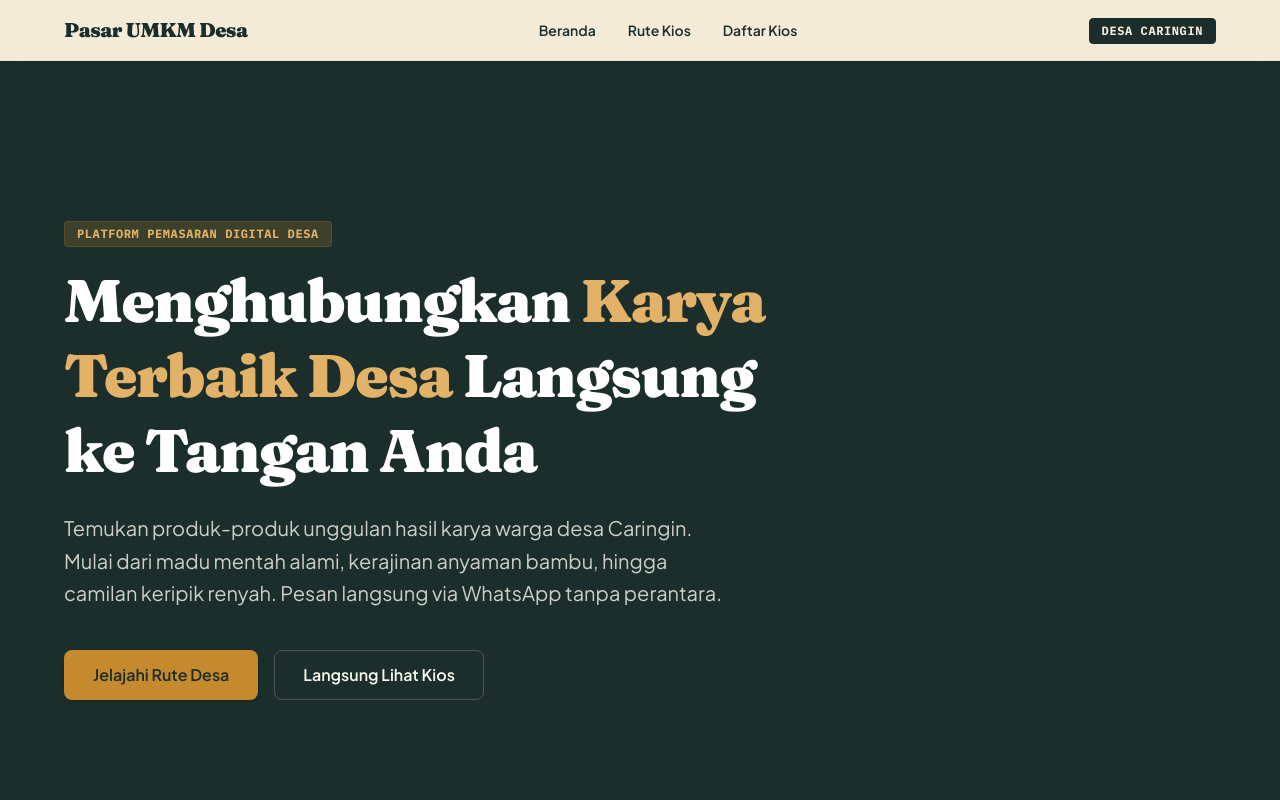
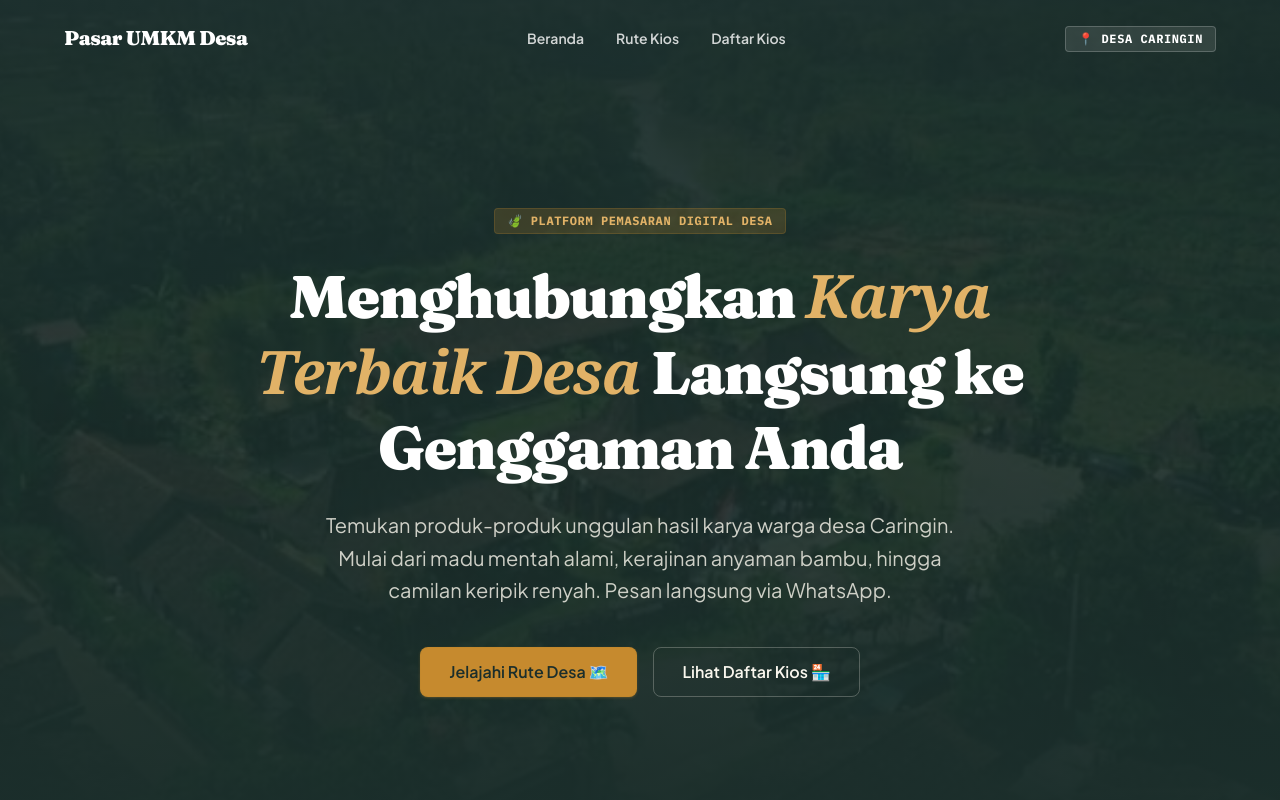
Before and after one commit to ahmadrofiussuud/umkmgo, a Next.js app: page / in a window 1280 px wide. Shown: the top 800 px of the page. Built offline with nearby package versions, Linux system fonts and the light colour scheme.

Commit message:
feat: implement overlay transparent navbar, italic highlighted text, button icons and custom curved hill divider for polished hero

```diff
--- a/app/page.tsx
+++ b/app/page.tsx
@@ -9,73 +9,81 @@ import { ScrollReveal } from "@/components/ui/scroll-reveal";
 export default function Home() {
   return (
     <div className="min-h-screen bg-paper text-ink flex flex-col">
-      {/* Sticky Navigation Bar */}
-      <nav className="sticky top-0 bg-paper/85 backdrop-blur-md z-50 border-b border-ink/5 py-4 px-4 sm:px-8 md:px-16 flex items-center justify-between">
-        <a href="#" className="font-display text-xl font-black tracking-tight text-ink hover:opacity-90">
+      {/* Transparent Navigation Bar overlaying Hero */}
+      <nav className="absolute top-0 left-0 right-0 z-50 bg-transparent py-6 px-4 sm:px-8 md:px-16 flex items-center justify-between">
+        <a href="#" className="font-display text-xl font-black tracking-tight text-white hover:text-ochre-light transition-colors">
           Pasar UMKM Desa
         </a>
         <div className="hidden md:flex items-center gap-8 font-sans font-semibold text-sm">
-          <a href="#" className="text-ink hover:text-ochre transition-colors">
+          <a href="#" className="text-white/80 hover:text-ochre-light transition-colors">
             Beranda
           </a>
-          <a href="#peta-rute" className="text-ink hover:text-ochre transition-colors">
+          <a href="#peta-rute" className="text-white/80 hover:text-ochre-light transition-colors">
             Rute Kios
           </a>
-          <a href="#daftar-kios" className="text-ink hover:text-ochre transition-colors">
+          <a href="#daftar-kios" className="text-white/80 hover:text-ochre-light transition-colors">
             Daftar Kios
           </a>
         </div>
         <div>
-          <Badge variant="dark" size="md">
-            Desa Caringin
+          <Badge variant="outline" size="md" className="bg-white/10 text-white border-white/20">
+            📍 Desa Caringin
           </Badge>
         </div>
       </nav>
 
       {/* Hero Section */}
-      <header className="relative w-full bg-ink text-paper-light overflow-hidden py-24 sm:py-32 md:py-40 px-4 sm:px-8 md:px-16">
+      <header className="relative z-0 w-full bg-ink text-paper-light overflow-hidden pt-36 pb-28 sm:pt-44 sm:pb-36 md:pt-52 md:pb-44 px-4 sm:px-8 md:px-16 text-center flex flex-col items-center justify-center">
         {/* Background Village Image Overlay */}
         <div
-          className="absolute inset-0 bg-cover bg-center opacity-40 -z-20"
+          className="absolute inset-0 bg-cover bg-center opacity-35 -z-20 scale-105 transition-transform duration-[10s] ease-out"
           style={{ backgroundImage: "url('/images/foto_desa.jpg')" }}
         />
-        {/* Dark Gradient Overlay for optimal readability */}
-        <div className="absolute inset-0 bg-gradient-to-r from-ink via-ink/80 to-transparent -z-10" />
+        {/* Dark Dim Overlay for centered text contrast */}
+        <div className="absolute inset-0 bg-gradient-to-b from-ink/80 via-ink/65 to-ink -z-10" />
 
-        {/* Content Wrapper aligned with max-width content below */}
-        <div className="max-w-6xl mx-auto w-full text-left relative z-10 flex flex-col items-start">
+        {/* Content Wrapper aligned with max-width content below, centered */}
+        <div className="max-w-6xl mx-auto w-full text-center relative z-10 flex flex-col items-center justify-center">
           <Badge
             variant="primary"
             size="md"
-            className="mb-4 bg-ochre/20 text-ochre-light border border-ochre-light/20"
+            className="mb-6 bg-ochre/20 text-ochre-light border border-ochre-light/20 flex items-center gap-1.5"
           >
-            Platform Pemasaran Digital Desa
+            🍃 Platform Pemasaran Digital Desa
           </Badge>
-          <h1 className="font-display text-4xl sm:text-5xl md:text-6xl font-black tracking-tight max-w-3xl leading-tight text-white">
-            Menghubungkan <span className="text-ochre-light">Karya Terbaik Desa</span> Langsung ke
-            Tangan Anda
+          <h1 className="font-display text-4xl sm:text-5xl md:text-6xl font-black tracking-tight max-w-4xl leading-tight text-white">
+            Menghubungkan <span className="text-ochre-light italic font-serif">Karya Terbaik Desa</span> Langsung ke Genggaman Anda
           </h1>
           <p className="font-sans text-base sm:text-lg md:text-xl text-paper-light/80 max-w-2xl mt-6 leading-relaxed">
             Temukan produk-produk unggulan hasil karya warga desa Caringin. Mulai dari madu mentah
-            alami, kerajinan anyaman bambu, hingga camilan keripik renyah. Pesan langsung via WhatsApp
-            tanpa perantara.
+            alami, kerajinan anyaman bambu, hingga camilan keripik renyah. Pesan langsung via WhatsApp.
           </p>
-          <div className="flex flex-col sm:flex-row gap-4 mt-10 w-full sm:w-auto">
+          <div className="flex flex-col sm:flex-row gap-4 mt-10 w-full sm:w-auto justify-center">
             <a href="#peta-rute" className="w-full sm:w-auto">
-              <Button variant="primary" size="lg" className="w-full">
-                Jelajahi Rute Desa
+              <Button variant="primary" size="lg" className="w-full shadow-lg shadow-ochre/25">
+                Jelajahi Rute Desa 🗺️
               </Button>
             </a>
             <a href="#daftar-kios" className="w-full sm:w-auto">
               <Button
                 variant="ghost"
                 size="lg"
-                className="w-full !text-paper-light border border-paper-light/20 hover:!bg-paper-light/10 focus-visible:!ring-paper-light"
+                className="w-full !text-paper-light border border-paper-light/25 hover:!bg-paper-light/10 focus-visible:!ring-paper-light transition-all"
               >
-                Langsung Lihat Kios
+                Lihat Daftar Kios 🏪
               </Button>
             </a>
           </div>
+        </div>
+
+        {/* Organic Curved Hill Divider at bottom of Hero */}
+        <div className="absolute bottom-0 left-0 right-0 w-full overflow-hidden leading-[0] z-10 translate-y-[1px] select-none pointer-events-none">
+          <svg className="relative block w-full h-[30px] sm:h-[45px] md:h-[60px]" viewBox="0 0 1200 120" preserveAspectRatio="none">
+            <path
+              d="M0,0 C150,90 350,120 600,120 C850,120 1050,90 1200,0 L1200,120 L0,120 Z"
+              fill="#F3ECD8"
+            />
+          </svg>
         </div>
       </header>
 
```
